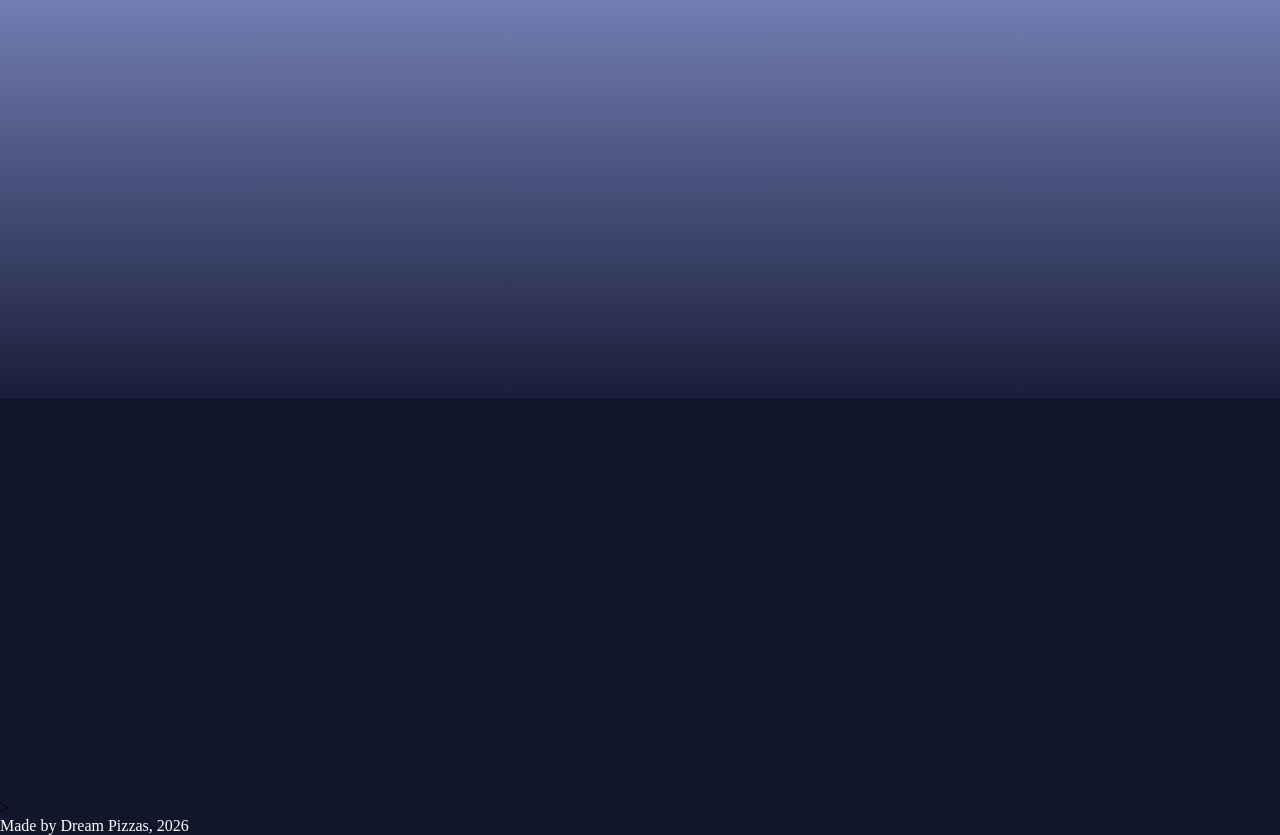
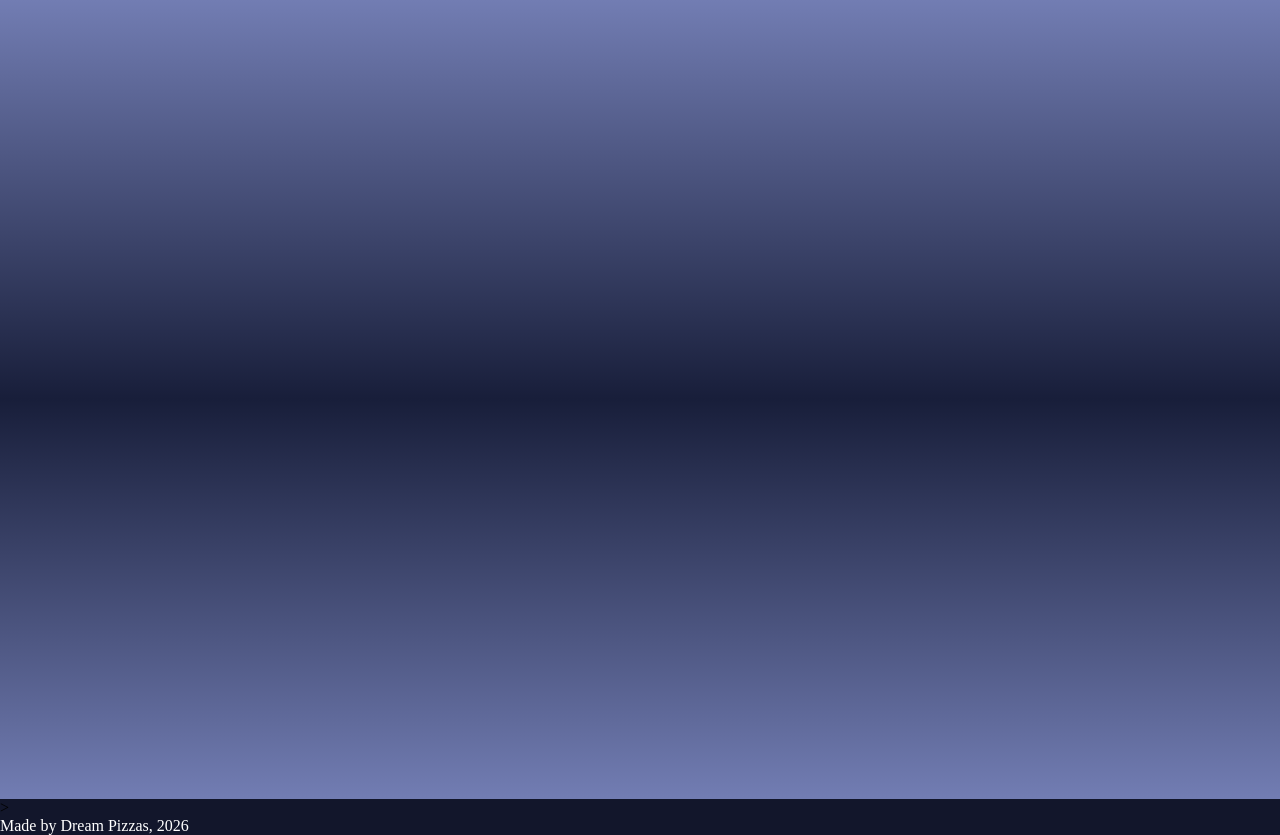
Before and after one commit to st25209-lgtm/CSC2-AS91896-AS91897, a Flask app: page /about in a window 1280 px wide. Shown: the part 445-1280 px from the top of the page. Run offline with Flask 3, Linux system fonts and the light colour scheme; some web fonts are replaced.

Commit message:
Styled the third block to have the same style as the first block

```diff
--- a/static/css/about.css
+++ b/static/css/about.css
@@ -11,3 +11,7 @@
 .aub-second {
     background: linear-gradient(to top, rgb(24, 30, 58), #727db3);
 }
+
+.aub-third {
+    background: linear-gradient(rgb(24, 30, 58), #727db3);
+}
```
